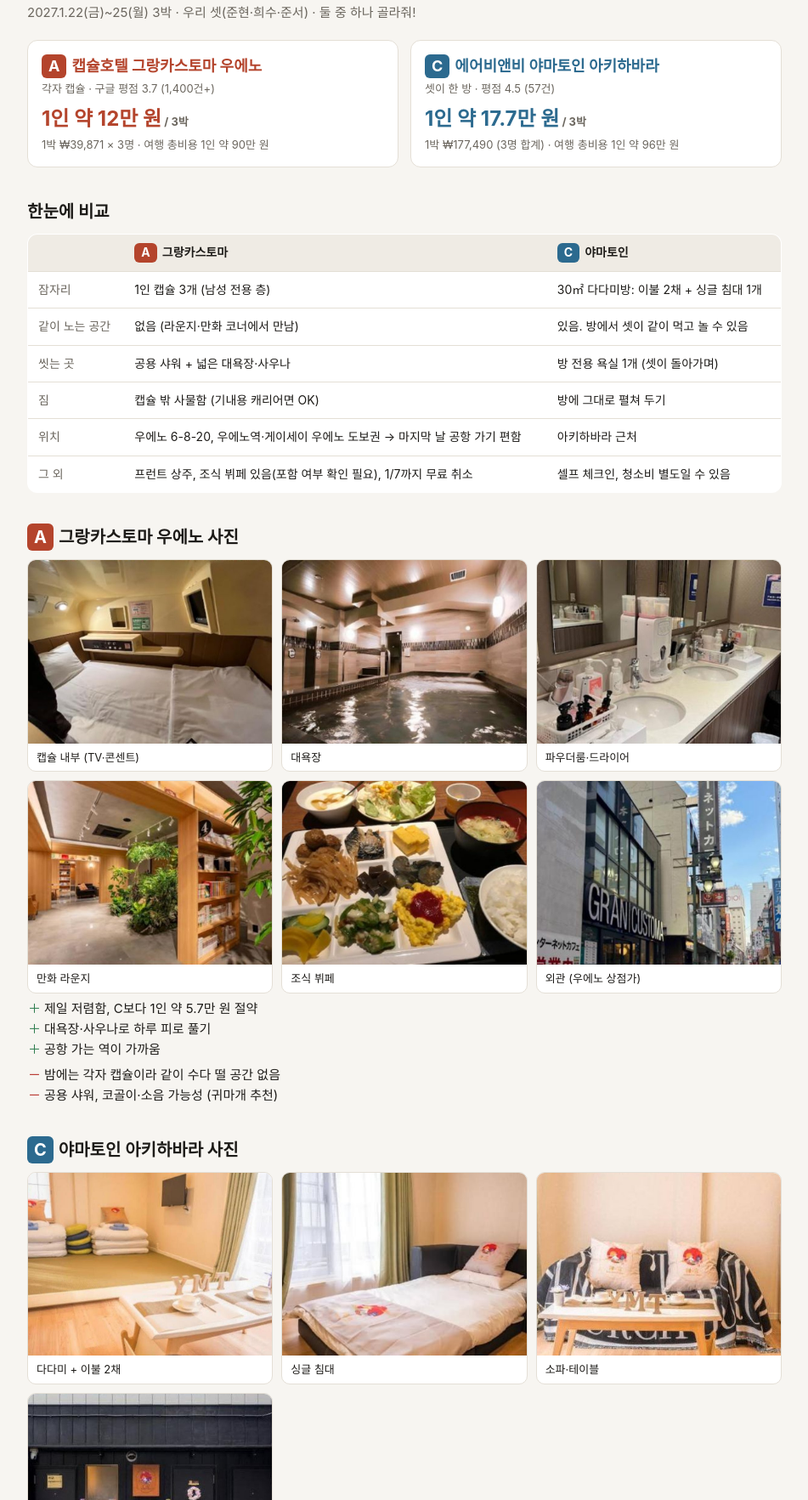
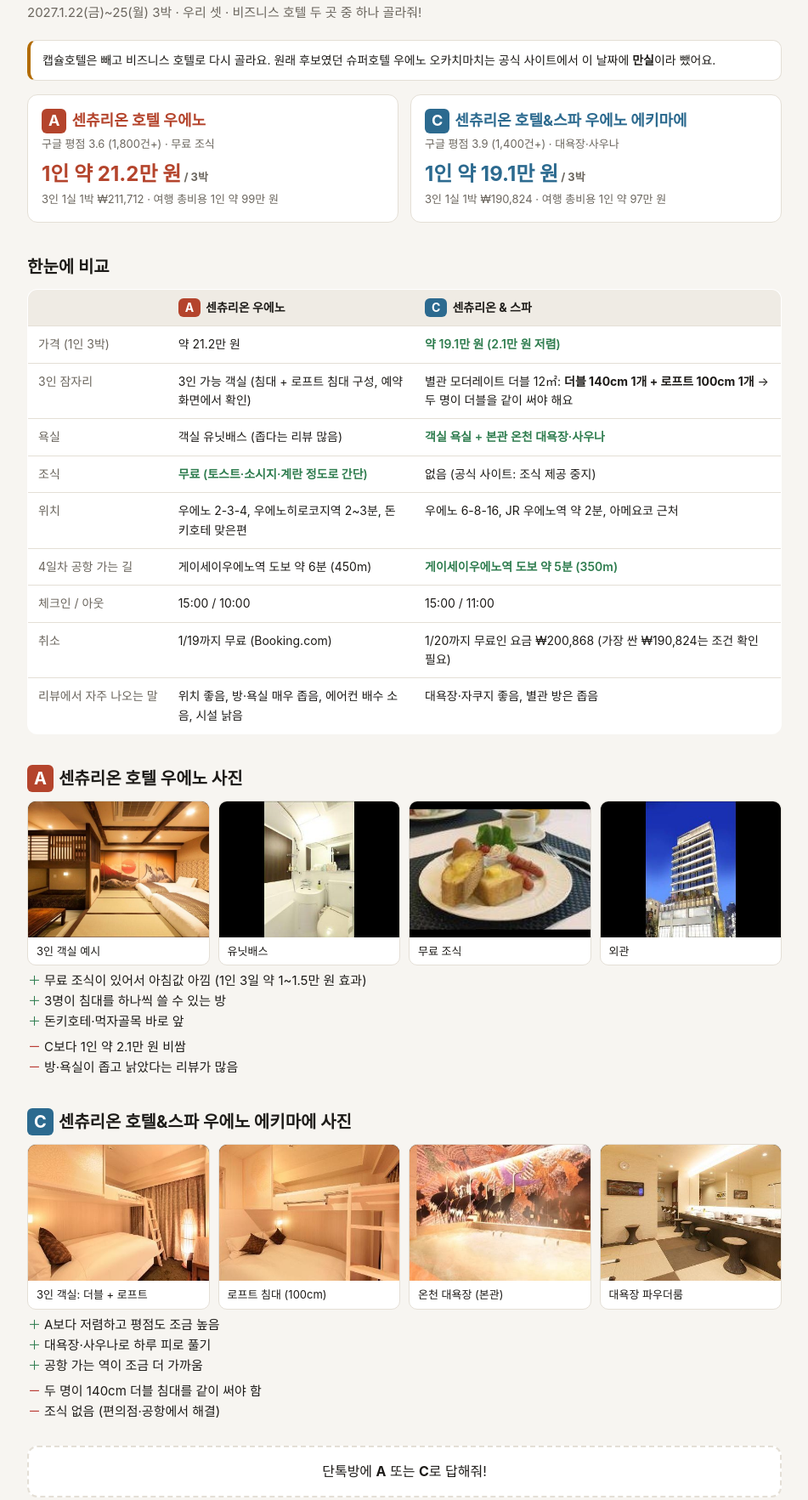
Before and after one commit to pjs2936-lgtm/tokyo-trip, a plain HTML site: page stay/index.html in a window 1280 px wide. Shown: the part 67-1832 px from the top of the page at 85% size, without its empty margins (164-1115 px from the left). Drawn offline with Linux system fonts and the light colour scheme.

Commit message:
숙소 투표 페이지 재구성: 센츄리온 우에노 vs 센츄리온 호텔&스파 우에노 에키마에
Co-Authored-By: Claude Opus 5.5 <noreply@anthropic.com>
Claude-Session: https://claude.ai/code/session_016v25SHoCo5kYJK3FkaaNC1

```diff
--- a/stay/index.html
+++ b/stay/index.html
@@ -12,57 +12,60 @@ h1{font-size:26px;margin:0 0 4px}h2{font-size:20px;margin:36px 0 10px}.sub{color
 .card h3{margin:0 0 2px;font-size:18px}.A h3,.A .big{color:var(--a)}.C h3,.C .big{color:var(--c)}
 .big{font-size:24px;font-weight:700;margin:6px 0 0}.mute{color:var(--mute);font-size:13px}
 .badge{display:inline-block;font-weight:700;color:#fff;border-radius:6px;padding:0 8px;margin-right:6px}.A .badge,.badge.A{background:var(--a)}.C .badge,.badge.C{background:var(--c)}
+.note{background:var(--card);border:1px solid var(--line);border-left:4px solid #b26b00;border-radius:10px;padding:12px 14px;margin:0 0 16px;font-size:14px}
 table{width:100%;border-collapse:collapse;background:var(--card);border:1px solid var(--line);border-radius:12px;overflow:hidden;font-size:14px}
 th,td{padding:10px 12px;border-bottom:1px solid var(--line);text-align:left;vertical-align:top}th{background:var(--chip)}td:first-child{color:var(--mute);white-space:nowrap}tr:last-child td{border-bottom:0}
-.tw{overflow-x:auto}
-.ph{display:grid;grid-template-columns:repeat(3,1fr);gap:10px}@media(max-width:640px){.ph{grid-template-columns:1fr 1fr}}
+.win{color:var(--ok);font-weight:600}.tw{overflow-x:auto}
+.ph{display:grid;grid-template-columns:repeat(4,1fr);gap:10px}@media(max-width:640px){.ph{grid-template-columns:1fr 1fr}}
 figure{margin:0;background:var(--card);border:1px solid var(--line);border-radius:10px;overflow:hidden}
-figure img{display:block;width:100%;aspect-ratio:4/3;object-fit:cover}figcaption{padding:6px 10px;font-size:13px}
+figure img{display:block;width:100%;aspect-ratio:4/3;object-fit:cover;background:#000}figure.sm img{object-fit:contain}figcaption{padding:6px 10px;font-size:13px}
 ul{margin:6px 0;padding-left:20px}.pro li::marker{content:"＋ ";color:var(--ok)}.con li::marker{content:"－ ";color:var(--bad)}
 .vote{background:var(--card);border:2px dashed var(--line);border-radius:12px;padding:16px;margin-top:28px;text-align:center;font-size:16px}
 .foot{color:var(--mute);font-size:12.5px;margin-top:24px}
 </style></head><body><main>
 <h1>도쿄 숙소 투표</h1>
-<p class="sub">2027.1.22(금)~25(월) 3박 · 우리 셋(준현·희수·준서) · 둘 중 하나 골라줘!</p>
+<p class="sub">2027.1.22(금)~25(월) 3박 · 우리 셋 · 비즈니스 호텔 두 곳 중 하나 골라줘!</p>
+<div class="note">캡슐호텔은 빼고 비즈니스 호텔로 다시 골라요. 원래 후보였던 슈퍼호텔 우에노 오카치마치는 공식 사이트에서 이 날짜에 <b>만실</b>이라 뺐어요.</div>
 
 <div class="grid2">
-<div class="card A"><h3><span class="badge">A</span>캡슐호텔 그랑카스토마 우에노</h3><div class="mute">각자 캡슐 · 구글 평점 3.7 (1,400건+)</div><div class="big">1인 약 12만 원<span class="mute"> / 3박</span></div><div class="mute">1박 ₩39,871 × 3명 · 여행 총비용 1인 약 90만 원</div></div>
-<div class="card C"><h3><span class="badge">C</span>에어비앤비 야마토인 아키하바라</h3><div class="mute">셋이 한 방 · 평점 4.5 (57건)</div><div class="big">1인 약 17.7만 원<span class="mute"> / 3박</span></div><div class="mute">1박 ₩177,490 (3명 합계) · 여행 총비용 1인 약 96만 원</div></div>
+<div class="card A"><h3><span class="badge">A</span>센츄리온 호텔 우에노</h3><div class="mute">구글 평점 3.6 (1,800건+) · 무료 조식</div><div class="big">1인 약 21.2만 원<span class="mute"> / 3박</span></div><div class="mute">3인 1실 1박 ₩211,712 · 여행 총비용 1인 약 99만 원</div></div>
+<div class="card C"><h3><span class="badge">C</span>센츄리온 호텔&amp;스파 우에노 에키마에</h3><div class="mute">구글 평점 3.9 (1,400건+) · 대욕장·사우나</div><div class="big">1인 약 19.1만 원<span class="mute"> / 3박</span></div><div class="mute">3인 1실 1박 ₩190,824 · 여행 총비용 1인 약 97만 원</div></div>
 </div>
 
 <h2>한눈에 비교</h2>
 <div class="tw"><table>
-<tr><th></th><th><span class="badge A">A</span>그랑카스토마</th><th><span class="badge C">C</span>야마토인</th></tr>
-<tr><td>잠자리</td><td>1인 캡슐 3개 (남성 전용 층)</td><td>30㎡ 다다미방: 이불 2채 + 싱글 침대 1개</td></tr>
-<tr><td>같이 노는 공간</td><td>없음 (라운지·만화 코너에서 만남)</td><td>있음. 방에서 셋이 같이 먹고 놀 수 있음</td></tr>
-<tr><td>씻는 곳</td><td>공용 샤워 + 넓은 대욕장·사우나</td><td>방 전용 욕실 1개 (셋이 돌아가며)</td></tr>
-<tr><td>짐</td><td>캡슐 밖 사물함 (기내용 캐리어면 OK)</td><td>방에 그대로 펼쳐 두기</td></tr>
-<tr><td>위치</td><td>우에노 6-8-20, 우에노역·게이세이 우에노 도보권 → 마지막 날 공항 가기 편함</td><td>아키하바라 근처</td></tr>
-<tr><td>그 외</td><td>프런트 상주, 조식 뷔페 있음(포함 여부 확인 필요), 1/7까지 무료 취소</td><td>셀프 체크인, 청소비 별도일 수 있음</td></tr>
+<tr><th></th><th><span class="badge A">A</span>센츄리온 우에노</th><th><span class="badge C">C</span>센츄리온 &amp; 스파</th></tr>
+<tr><td>가격 (1인 3박)</td><td>약 21.2만 원</td><td class="win">약 19.1만 원 (2.1만 원 저렴)</td></tr>
+<tr><td>3인 잠자리</td><td>3인 가능 객실 (침대 + 로프트 침대 구성, 예약 화면에서 확인)</td><td>별관 모더레이트 더블 12㎡: <b>더블 140cm 1개 + 로프트 100cm 1개</b> → 두 명이 더블을 같이 써야 해요</td></tr>
+<tr><td>욕실</td><td>객실 유닛배스 (좁다는 리뷰 많음)</td><td class="win">객실 욕실 + 본관 온천 대욕장·사우나</td></tr>
+<tr><td>조식</td><td class="win">무료 (토스트·소시지·계란 정도로 간단)</td><td>없음 (공식 사이트: 조식 제공 중지)</td></tr>
+<tr><td>위치</td><td>우에노 2-3-4, 우에노히로코지역 2~3분, 돈키호테 맞은편</td><td>우에노 6-8-16, JR 우에노역 약 2분, 아메요코 근처</td></tr>
+<tr><td>4일차 공항 가는 길</td><td>게이세이우에노역 도보 약 6분 (450m)</td><td class="win">게이세이우에노역 도보 약 5분 (350m)</td></tr>
+<tr><td>체크인 / 아웃</td><td>15:00 / 10:00</td><td>15:00 / 11:00</td></tr>
+<tr><td>취소</td><td>1/19까지 무료 (Booking.com)</td><td>1/20까지 무료인 요금 ₩200,868 (가장 싼 ₩190,824는 조건 확인 필요)</td></tr>
+<tr><td>리뷰에서 자주 나오는 말</td><td>위치 좋음, 방·욕실 매우 좁음, 에어컨 배수 소음, 시설 낡음</td><td>대욕장·자쿠지 좋음, 별관 방은 좁음</td></tr>
 </table></div>
 
-<h2><span class="badge A">A</span>그랑카스토마 우에노 사진</h2>
+<h2><span class="badge A">A</span>센츄리온 호텔 우에노 사진</h2>
 <div class="ph">
-<figure><img src="img/a-capsule.jpg" alt="캡슐 내부"><figcaption>캡슐 내부 (TV·콘센트)</figcaption></figure>
-<figure><img src="img/a-bath.jpg" alt="대욕장"><figcaption>대욕장</figcaption></figure>
-<figure><img src="img/a-powder.jpg" alt="파우더룸"><figcaption>파우더룸·드라이어</figcaption></figure>
-<figure><img src="img/a-lounge.jpg" alt="만화 라운지"><figcaption>만화 라운지</figcaption></figure>
-<figure><img src="img/a-bf.jpg" alt="조식"><figcaption>조식 뷔페</figcaption></figure>
-<figure><img src="img/a-ext.jpg" alt="외관"><figcaption>외관 (우에노 상점가)</figcaption></figure>
+<figure><img src="img/ce-room3.jpg" alt="3인 객실"><figcaption>3인 객실 예시</figcaption></figure>
+<figure class="sm"><img src="img/ce-bath.jpg" alt="욕실"><figcaption>유닛배스</figcaption></figure>
+<figure class="sm"><img src="img/ce-bf.jpg" alt="조식"><figcaption>무료 조식</figcaption></figure>
+<figure class="sm"><img src="img/ce-ext.jpg" alt="외관"><figcaption>외관</figcaption></figure>
 </div>
-<ul class="pro"><li>제일 저렴함, C보다 1인 약 5.7만 원 절약</li><li>대욕장·사우나로 하루 피로 풀기</li><li>공항 가는 역이 가까움</li></ul>
-<ul class="con"><li>밤에는 각자 캡슐이라 같이 수다 떨 공간 없음</li><li>공용 샤워, 코골이·소음 가능성 (귀마개 추천)</li></ul>
+<ul class="pro"><li>무료 조식이 있어서 아침값 아낌 (1인 3일 약 1~1.5만 원 효과)</li><li>3명이 침대를 하나씩 쓸 수 있는 방</li><li>돈키호테·먹자골목 바로 앞</li></ul>
+<ul class="con"><li>C보다 1인 약 2.1만 원 비쌈</li><li>방·욕실이 좁고 낡았다는 리뷰가 많음</li></ul>
 
-<h2><span class="badge C">C</span>야마토인 아키하바라 사진</h2>
+<h2><span class="badge C">C</span>센츄리온 호텔&amp;스파 우에노 에키마에 사진</h2>
 <div class="ph">
-<figure><img src="img/c-tatami.jpg" alt="다다미방"><figcaption>다다미 + 이불 2채</figcaption></figure>
-<figure><img src="img/c-bed.jpg" alt="싱글 침대"><figcaption>싱글 침대</figcaption></figure>
-<figure><img src="img/c-sofa.jpg" alt="소파"><figcaption>소파·테이블</figcaption></figure>
-<figure><img src="img/c-entrance.jpg" alt="입구"><figcaption>건물 입구</figcaption></figure>
+<figure><img src="img/sp-room.jpg" alt="모더레이트 더블"><figcaption>3인 객실: 더블 + 로프트</figcaption></figure>
+<figure><img src="img/sp-room2.jpg" alt="로프트 침대"><figcaption>로프트 침대 (100cm)</figcaption></figure>
+<figure><img src="img/sp-bath.jpg" alt="대욕장"><figcaption>온천 대욕장 (본관)</figcaption></figure>
+<figure><img src="img/sp-powder.jpg" alt="파우더룸"><figcaption>대욕장 파우더룸</figcaption></figure>
 </div>
-<ul class="pro"><li>셋이 한 방, 쇼핑한 피규어·시계 같이 펼쳐보기 좋음</li><li>리뷰 평점 4.5로 무난</li><li>방 전용 욕실</li></ul>
-<ul class="con"><li>A보다 1인 약 5.7만 원 비쌈</li><li>셀프 체크인, 청소비가 따로 붙을 수 있음</li></ul>
+<ul class="pro"><li>A보다 저렴하고 평점도 조금 높음</li><li>대욕장·사우나로 하루 피로 풀기</li><li>공항 가는 역이 조금 더 가까움</li></ul>
+<ul class="con"><li>두 명이 140cm 더블 침대를 같이 써야 함</li><li>조식 없음 (편의점·공항에서 해결)</li></ul>
 
-<div class="vote">카톡에 <b>A</b> 또는 <b>C</b>로 답해줘!</div>
-<p class="foot">가격은 2026-11-22 구글 호텔 검색 기준이며 바뀔 수 있어요. 사진은 구글 호텔에 올라온 호텔·투숙객 사진 예시예요.</p>
+<div class="vote">단톡방에 <b>A</b> 또는 <b>C</b>로 답해줘!</div>
+<p class="foot">가격은 2026-11-22 구글 호텔(성인 3명, 1/22~25) 기준이며 바뀔 수 있어요. 객실·조식 정보는 각 호텔 공식 사이트 기준이고, 사진은 공식 사이트와 구글 호텔에 올라온 예시예요.</p>
 </main></body></html>
```
Also changed, not shown: stay/img/a-bath.jpg (deleted), stay/img/a-bf.jpg (deleted), stay/img/a-capsule.jpg (deleted), stay/img/a-ext.jpg (deleted), stay/img/a-lounge.jpg (deleted), stay/img/a-powder.jpg (deleted), stay/img/c-bed.jpg (deleted), stay/img/c-entrance.jpg (deleted), stay/img/c-sofa.jpg (deleted), stay/img/c-tatami.jpg (deleted), stay/img/ce-bath.jpg (added), stay/img/ce-bf.jpg (added), stay/img/ce-ext.jpg (added), stay/img/ce-room3.jpg (added), 4 more files.
